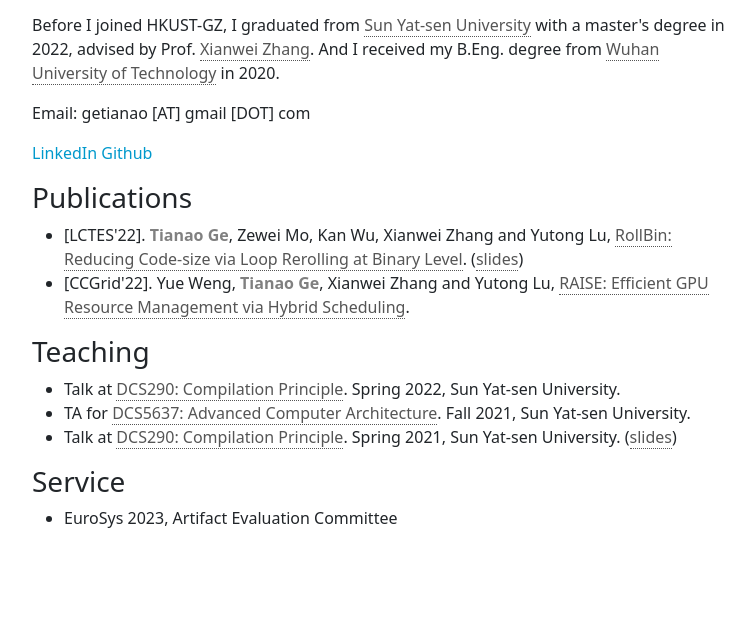
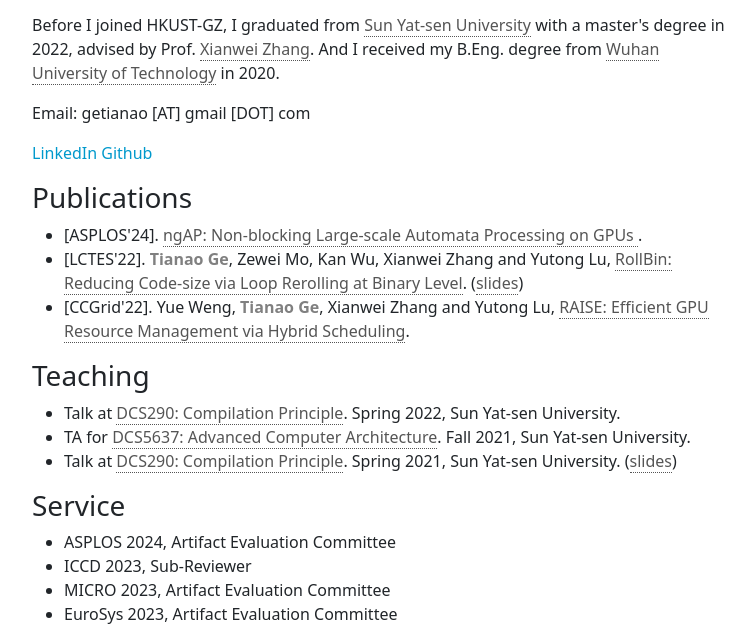
Before and after one commit to getianao/getianao.github.io, a plain HTML site: page index.html in a window 1280 px wide. Shown: the part 161-803 px from the top of the page, without its empty margins (255-1011 px from the left). Drawn offline with Linux system fonts and the light colour scheme.

Commit message:
Update index.html

```diff
--- a/index.html
+++ b/index.html
@@ -46,6 +46,14 @@
 
       <h3>Publications</h3>
       <ul>
+        <li>[ASPLOS'24].
+<!--           <span class='me'>Tianao Ge</span>,  -->
+          <a class="link-body" href="papers/to_be_appeared.pdf">
+            ngAP: Non-blocking Large-scale Automata Processing on GPUs
+          </a>.
+<!--           (<a class="link-body" href="talks/to_be_appeared.pdf">slides</a>) -->
+        </li>
+
         <li>[LCTES'22]. <span class='me'>Tianao Ge</span>, Zewei Mo, Kan Wu, Xianwei Zhang and Yutong Lu, <a class="link-body" href="papers/lctes22rollbin.pdf">RollBin: Reducing Code-size via Loop Rerolling at Binary Level</a>. (<a class="link-body" href="talks/lctes22rollbin-slides.pdf">slides</a>)</li>
 
         <li>[CCGrid'22]. Yue Weng, <span class='me'>Tianao Ge</span>, Xianwei Zhang and Yutong Lu, <a class="link-body" href="papers/raise22ccgrid.pdf">RAISE: Efficient GPU Resource Management via Hybrid Scheduling</a>.</li>
@@ -60,6 +68,9 @@
 
       <h3>Service</h3>
       <ul>
+        <li>ASPLOS 2024, Artifact Evaluation Committee</li>
+        <li>ICCD 2023, Sub-Reviewer</li>
+        <li>MICRO 2023, Artifact Evaluation Committee</li>
         <li>EuroSys 2023, Artifact Evaluation Committee</li>
       </ul>
 
```
